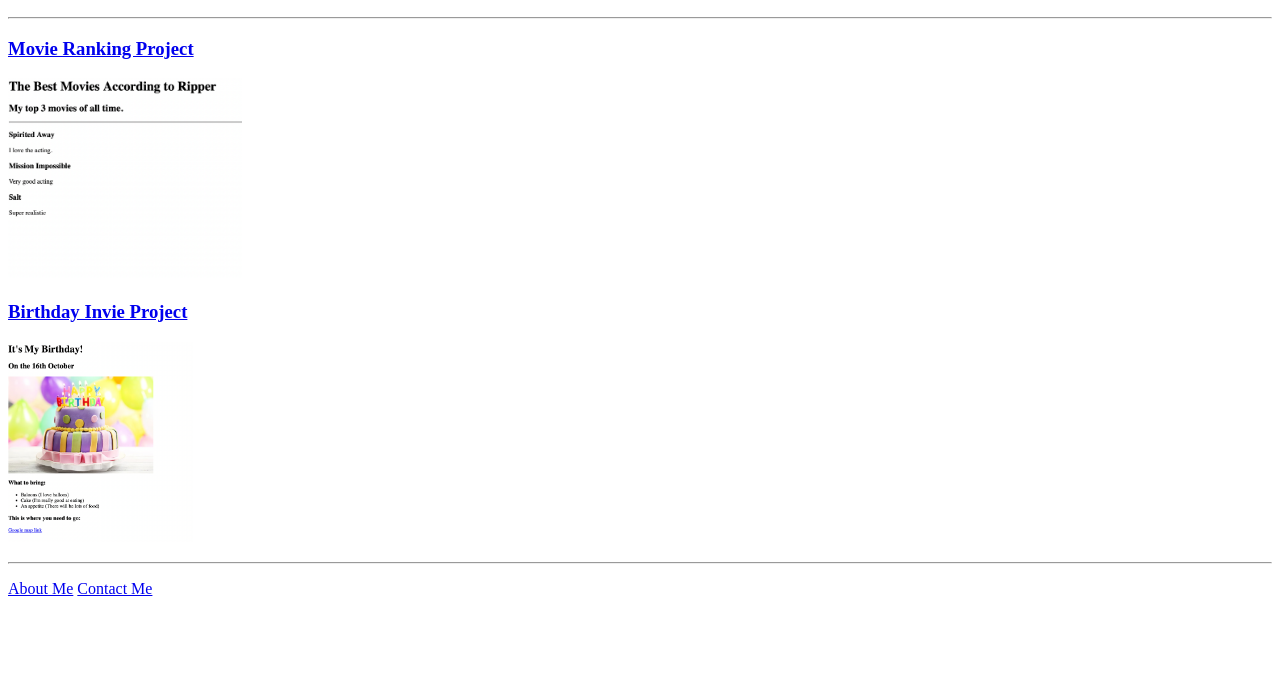
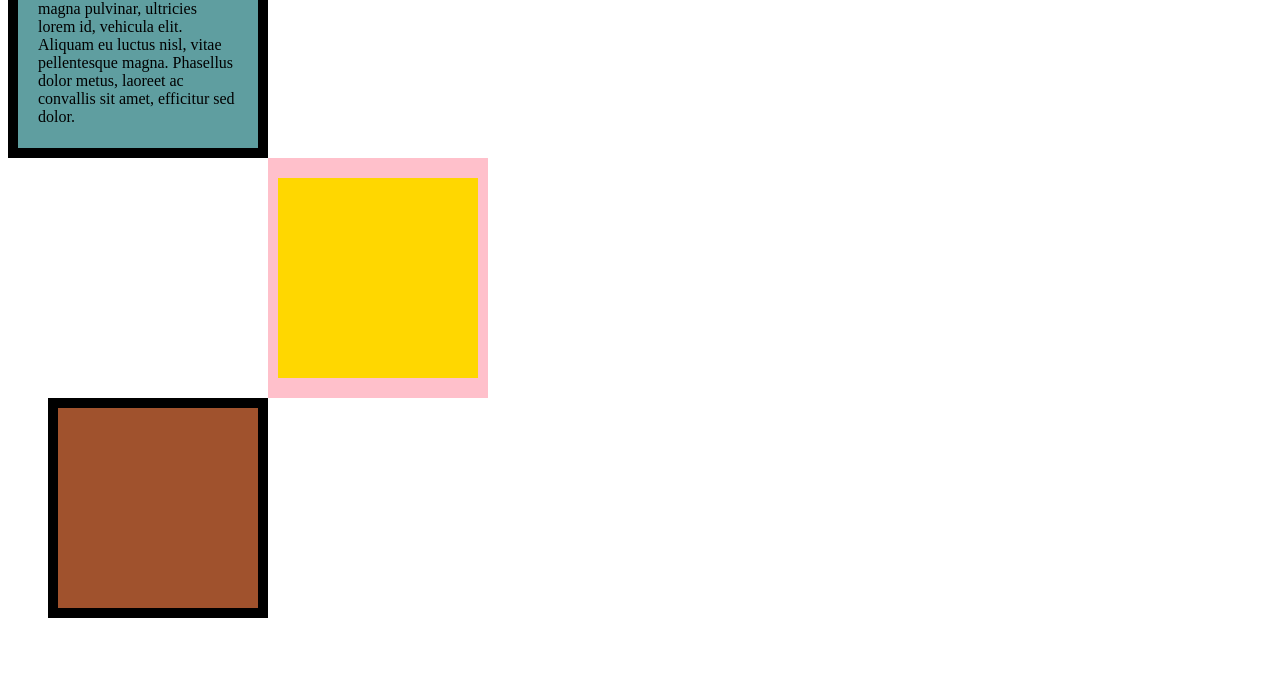
Before and after one commit to woleadeoshun10/html-grind-szn, a plain HTML site: page index.html in a window 1280 px wide. Shown: the part 110-800 px from the top of the page. Drawn offline with Linux system fonts and the light colour scheme.

Commit message:
Add files via upload

```diff
--- a/index.html
+++ b/index.html
@@ -1,42 +1,66 @@
-<!-- TODO 1: Create the HTML Boilerplate -->
 <!DOCTYPE html>
 <html lang="en">
-  <head>
-    <meta charset="UTF-8" />
-    <meta name="viewport" content="width=device-width, initial-scale=1.0" />
-    <title>From Scratch to Scripts</title>
-    <h1>Adewole's Portfolio</h1>
-  </head>
-  <body>
-    <h2>I'm a Web Developer</h2>
-    <hr />
 
-    <h3><a href="./public/movie-ranking.html">Movie Ranking Project</a></h3>
-    <p>
-      <img src="./assets/images/movieranking.png" height="200" />
-    </p>
+<head>
+  <meta charset="UTF-8">
+  <title>CSS Box Model</title>
+  <style>
+    /* Write your CSS code here */
+    div{
+      height: 200px;
+      width: 200px;
+    }
+    #box1{
+      background-color: cadetblue;
+      padding: 20px;
+      border: 10px solid black;
+      margin: 0%;
+    }
+    #box2{
+      background-color: gold;
+      border: solid pink;
+      border-width: 20px 10px;
+      margin-left: 260px;
+    }
+    #box3{
+      background-color: sienna;
+      border: 10px solid black;
+      margin-left: 40px;
+    }
+    p{
+      margin: 0px;
+    }
+  </style>
+</head>
 
-    <h3><a href="./public/birthday-invite.html">Birthday Invie Project</a></h3>
-    <p>
-      <img src="./assets/images/birthdayinvite.png" height="200" />
-    </p>
+<body>
 
-    <hr />
-  </body>
-  <footer>
-    <p>
-      <a href="./public/about.html">About Me</a>
-      <a href="./public/contact.html">Contact Me</a>
-    </p>
-  </footer>
+
+  <!-- TODOs:
+1. Create 3 Boxes using the div element.
+2. Set their sizes to 200px heigh by 200px wide.
+3. Set different background colors for each of the boxes (I used cadetblue, gold and indianred).
+4. Add a paragraph <p> element into the first div and add the following words:
+    Lorem ipsum dolor sit amet, consectetur adipiscing elit. Aliquam at sapien porttitor urna elementum lacinia. In
+    id magna pulvinar, ultricies lorem id, vehicula elit. Aliquam eu luctus nisl, vitae pellentesque magna. Phasellus
+    dolor metus, laoreet ac convallis sit amet, efficitur sed dolor.
+5. Set the 1st div to have 20px padding all around with a black 10px border.
+6. Fix the style of the <p> element to remove all margins.
+Hint: Use the CSS inspector in Chrome.
+7. Set the 2nd div to have a 20px border on top and bottom and 10px border left and right. (See goal image)
+8. Set the 3rd div to have a 10px border
+9. Set the margins for the divs so that each box corner touches the other. (See the goal image)
+-->
+
+<div id="box1">
+  <p>
+    Lorem ipsum dolor sit amet, consectetur adipiscing elit. Aliquam at sapien porttitor urna elementum lacinia. In id magna pulvinar, ultricies lorem id, vehicula elit. Aliquam eu luctus nisl, vitae pellentesque magna. Phasellus
+    dolor metus, laoreet ac convallis sit amet, efficitur sed dolor.
+  </p>
+</div>
+<div id="box2"></div>
+<div id="box3"></div>
+
+</body>
+
 </html>
-
-<!-- TODO 4: Add titles/subtitles etc. -->
-
-<!-- TODO 5: Add a link to the project pages -->
-
-<!-- TODO 6: Add images to show the project previews
-HINT for TODO 6: You can use the height attribute set to 200 to make the image smaller:
-https://developer.mozilla.org/en-US/docs/Web/HTML/Element/img#attr-height -->
-
-<!-- TODO 7: Add the Contact Me and About Me page links -->
```
Also changed, not shown: solution.html (+41 -11 lines), goal.png.
